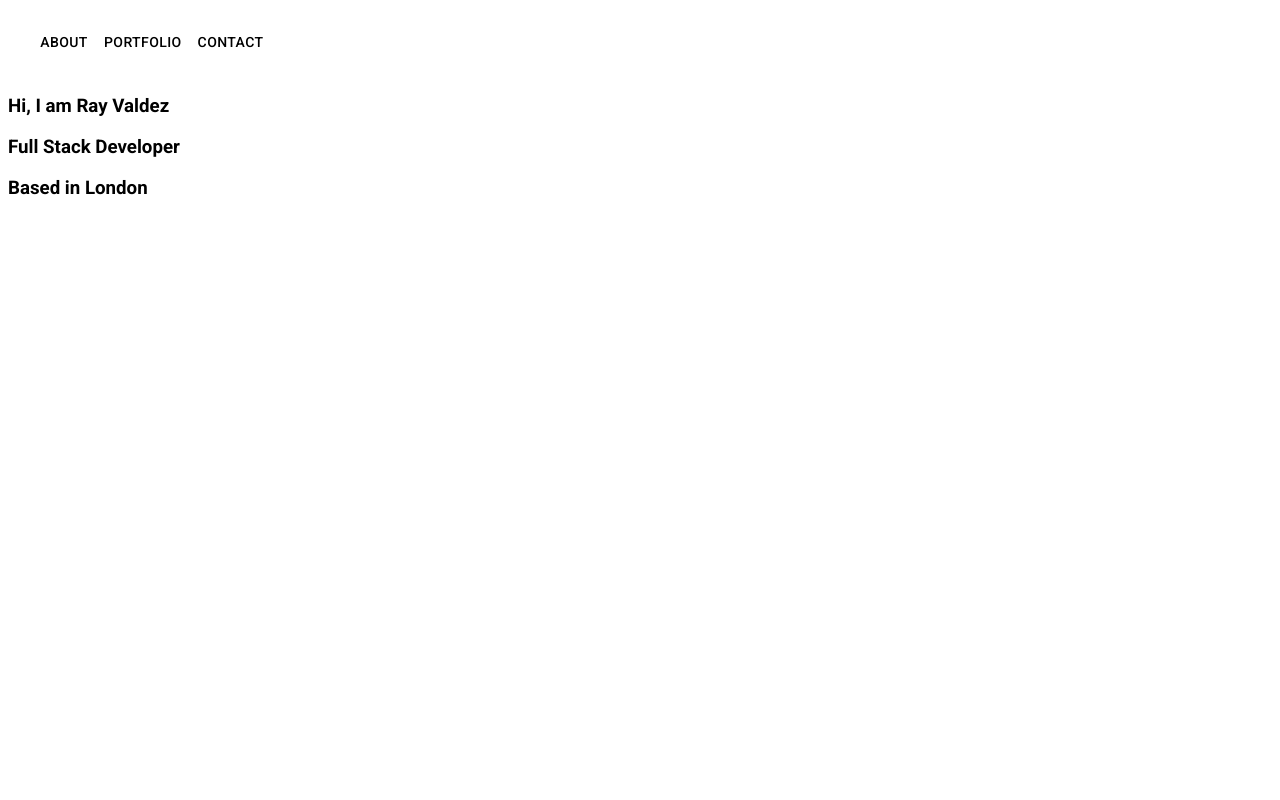
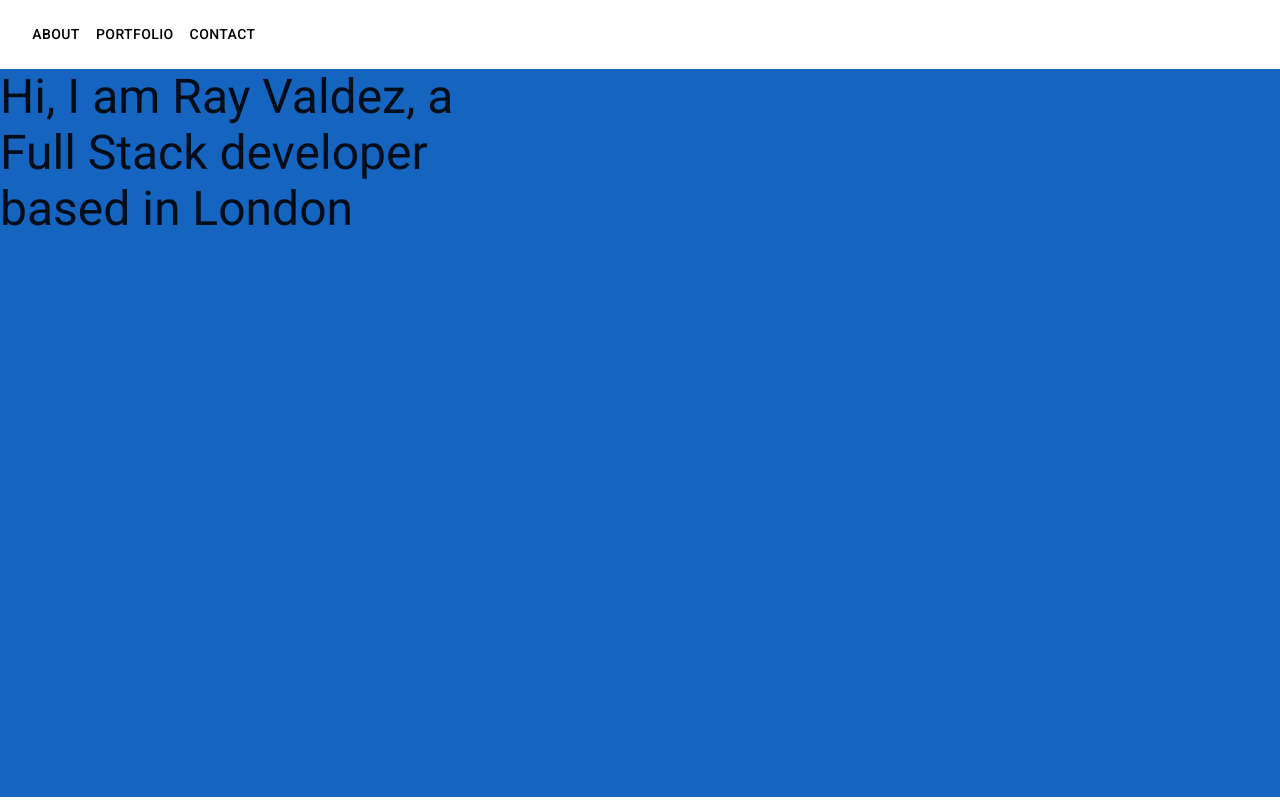
Before and after one commit to rayvaldez/itsallrayv, a React (Create React App) app: page / in a window 1280 px wide. Built offline with nearby package versions, Linux system fonts and the light colour scheme.

Commit message:
Rename component

```diff
--- a/src/components/landing.js
+++ b/src/components/landing.js
@@ -1,13 +1,25 @@
 import React from 'react';
+import Box from '@mui/material/Box';
+import CssBaseline from '@mui/material/CssBaseline';
+import Typography from '@mui/material/Typography';
 
 const Landing = () => {
 
   return (
-    <div class="Landing">
-      <h3>Hi, I am Ray Valdez</h3>
-      <h3>Full Stack Developer</h3>
-      <h3>Based in London</h3>
-    </div>
+    <CssBaseline>
+      <Box
+        sx={{
+          width: '100vw',
+          height: '91vh',
+          backgroundColor: 'primary.dark',
+      }}>
+        <Typography variant="h3">
+          Hi, I am Ray Valdez, a <br/>
+          Full Stack developer <br/>
+          based in London
+        </Typography>
+      </Box>
+    </CssBaseline>
   );
 };
 
```
